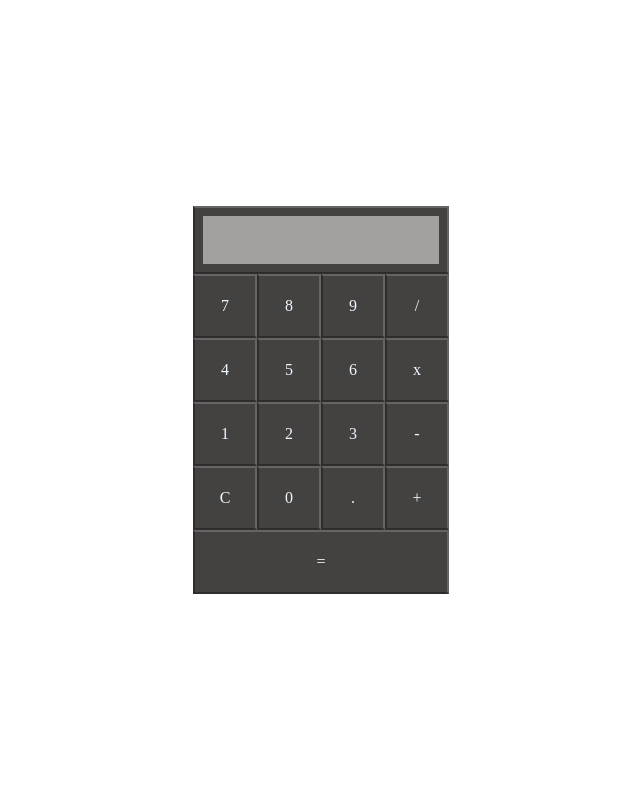
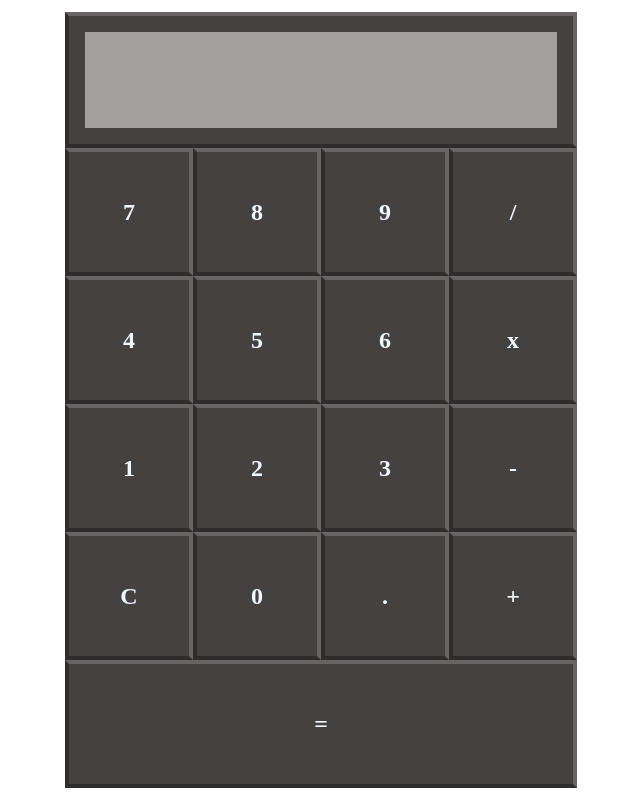
Before and after one commit to CuddlyShark-ds/jsCalculator, a plain HTML site: page index.html in a window 1280 px wide. Shown: the whole page, without its empty margins (319-959 px from the left). Drawn offline with Linux system fonts and the light colour scheme.

Commit message:
adjusted sizes to enlarge the calculator

```diff
--- a/style.css
+++ b/style.css
@@ -14,17 +14,17 @@
 }
 
 .display-container {
-    width: 256px;
-    border-left: 2px rgb(46, 45, 45) solid;
-    border-bottom: 2px rgb(46, 45, 45) solid;
-    border-right: 2px rgb(104, 100, 100) solid;
-    border-top: 2px rgb(104, 100, 100) solid;
+    width: 512px;
+    border-left: 4px rgb(46, 45, 45) solid;
+    border-bottom: 4px rgb(46, 45, 45) solid;
+    border-right: 4px rgb(104, 100, 100) solid;
+    border-top: 4px rgb(104, 100, 100) solid;
 }
 
 .display {
-    height: 64px;
+    height: 128px;
     background-color: rgb(165, 160, 160);
-    border: 8px rgb(68, 65, 65) solid;
+    border: 16px rgb(68, 65, 65) solid;
 }
 
 .row {
@@ -36,24 +36,26 @@
     justify-content: center;
     align-items: center;
 
-    width: 64px;
-    height: 64px;
+    width: 128px;
+    height: 128px;
 }
 
 .lg-btn {
     display: flex;
     justify-content: center;
     align-items: center;
-    width: 256px;
-    height: 64px;
+    width: 512px;
+    height: 128px;
 }
 
 .color-style {
     color: aliceblue;
+    font-size: 24px;
+    font-weight: 900;
 
     background-color: rgb(68, 65, 65);
-    border-left: 2px rgb(46, 45, 45) solid;
-    border-bottom: 2px rgb(46, 45, 45) solid;
-    border-right: 2px rgb(104, 100, 100) solid;
-    border-top: 2px rgb(104, 100, 100) solid;
+    border-left: 4px rgb(46, 45, 45) solid;
+    border-bottom: 4px rgb(46, 45, 45) solid;
+    border-right: 4px rgb(104, 100, 100) solid;
+    border-top: 4px rgb(104, 100, 100) solid;
 }
```
